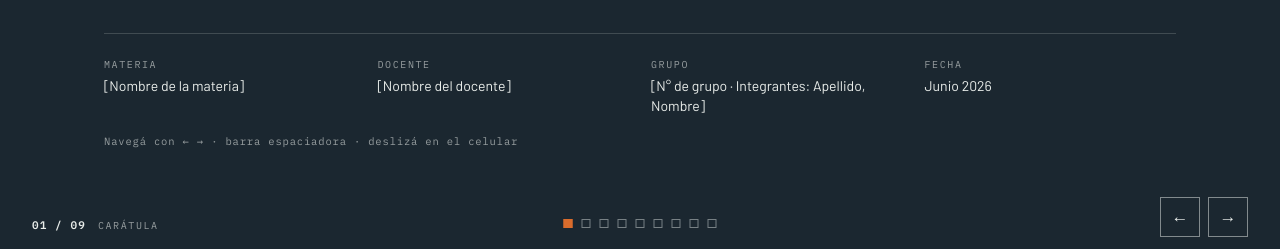
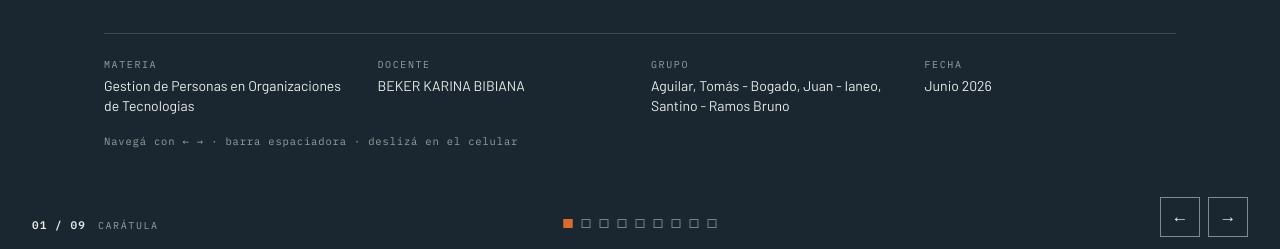
Before and after one commit to To2003/TP-GDPOT, a plain HTML site: page index.html in a window 1280 px wide. Shown: the part 551-800 px from the top of the page. Drawn offline with nearby package versions, Linux system fonts and the light colour scheme.

Commit message:
Update credits section in index.html

```diff
--- a/index.html
+++ b/index.html
@@ -451,9 +451,9 @@
         <div class="fact"><b>10</b><span>Hallazgos del diagnóstico</span></div>
       </div>
       <div class="credits">
-        <div class="credit"><span>Materia</span><p>[Nombre de la materia]</p></div>
-        <div class="credit"><span>Docente</span><p>[Nombre del docente]</p></div>
-        <div class="credit"><span>Grupo</span><p>[N° de grupo · Integrantes: Apellido, Nombre]</p></div>
+        <div class="credit"><span>Materia</span><p>Gestion de Personas en Organizaciones de Tecnologias</p></div>
+        <div class="credit"><span>Docente</span><p>BEKER KARINA BIBIANA</p></div>
+        <div class="credit"><span>Grupo</span><p>Aguilar, Tomás - Bogado, Juan - Ianeo, Santino - Ramos Bruno</p></div>
         <div class="credit"><span>Fecha</span><p>Junio 2026</p></div>
       </div>
       <p class="hint">Navegá con ← → · barra espaciadora · deslizá en el celular</p>
```
